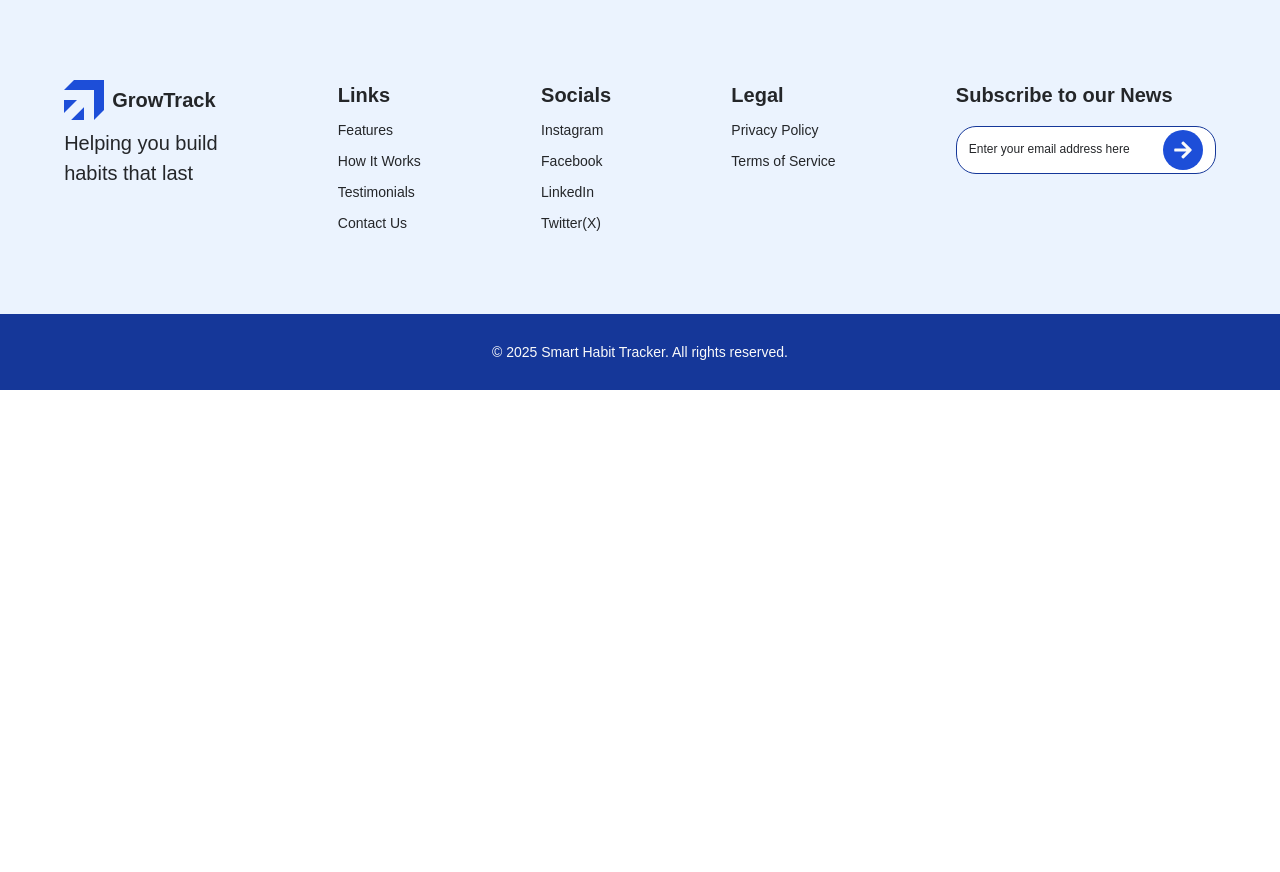
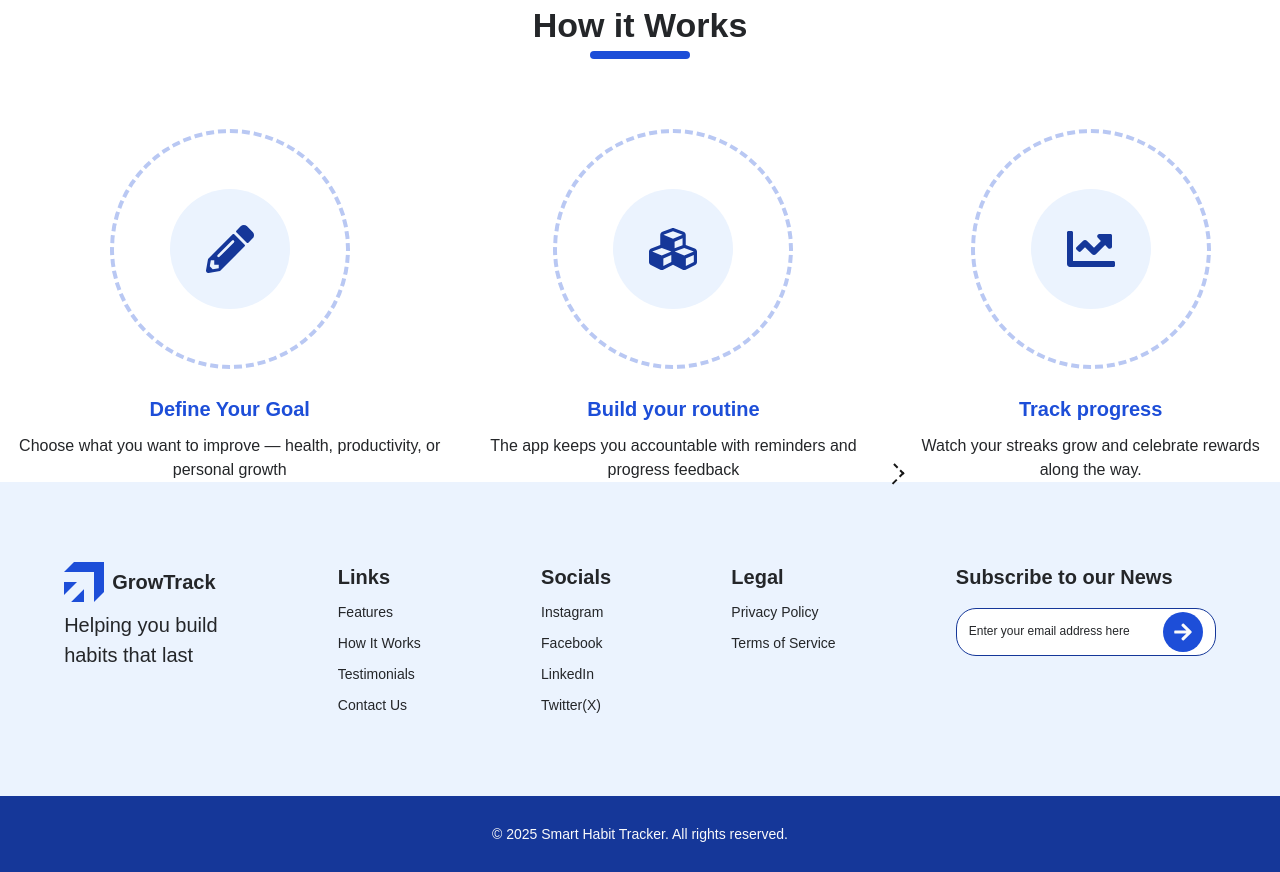
Before and after one commit to betty-19/Grow-Track, a Next.js app: page / in a window 1280 px wide. Before the commit the page ends 800 px from the top, so only its background shows below. Built offline with nearby package versions, Linux system fonts and the light colour scheme.

Commit message:
working on HowItWorks component

```diff
--- a/app/page.js
+++ b/app/page.js
@@ -1,10 +1,13 @@
+
 // import Hero from '../components/Hero';
-// import Features from '../components/Features';
+ // import Features from '../components/Features';
  import Footer from '../components/Footer';
+ import HowItWorks from '@/components/HowItWorks';
 
 export default function Home() {
   return (
     <>
+     <HowItWorks/>
       <Footer/>
     </>
   );
--- /dev/null
+++ b/components/DashedVerticalArrow.js
@@ -0,0 +1,40 @@
+// DashedVerticalArrows.js
+import React from "react";
+
+export function DashedUpArrow({ size = 24, color = "black" }) {
+  return (
+    <svg
+      width={size}
+      height={size}
+      viewBox="0 0 24 24"
+      fill="none"
+      stroke={color}
+      strokeWidth="2"
+      strokeDasharray="4 2"
+      strokeLinecap="round"
+      strokeLinejoin="round"
+    >
+      <line x1="12" y1="19" x2="12" y2="5" />          {/* vertical line */}
+      <polyline points="5 12 12 5 19 12" />             {/* arrowhead */}
+    </svg>
+  );
+}
+
+export function DashedDownArrow({ width = 230, height=56, color = "black" }) {
+  return (
+    <svg
+      width={width}
+      height={height}
+      viewBox="0 0 24 24"
+      fill="none"
+      stroke={color}
+      strokeWidth="2"
+      strokeDasharray="4 2"
+      // strokeLinecap="round"
+      strokeLinejoin="round"
+    >
+      <line x1="12" y1="0" x2="12" y2="0" />          {/* vertical line */}
+      <polyline points="5 12 12 19 19 12" />           {/* arrowhead */}
+    </svg>
+  );
+}
--- a/components/HowItWorks.js
+++ b/components/HowItWorks.js
@@ -0,0 +1,92 @@
+
+
+
+
+
+
+import { FaPencilAlt,FaCubes,FaChartLine,FaChevronUp, FaChevronDown } from "react-icons/fa";
+// import { DashedUpArrow, DashedDownArrow } from "./DashedVerticalArrow";
+import React from "react";
+//import { ArrowUp, ArrowDown } from "lucide-react";
+
+
+export default function HowItWorks(){
+    return(
+        <section >
+            <div className="flex flex-col items-center">
+                <p className="font-[700] text-[34px] text-[#242629]">How it Works</p>
+                <div className="w-[100px] h-[8px] bg-[#1D4ED8] rounded-[8px]"></div>
+            </div>
+
+            <div className="flex items-end justify-around mt-[70px]">
+                <div className="flex flex-col items-center  gap-[25px]">
+                     <div className="border-[4px] w-[240px] h-[240px] text-[#B9C8F3] border-dashed rounded-[50%] flex items-center justify-center">
+                <div className="w-[120px] h-[120px] bg-[#EBF3FE] flex items-center justify-center rounded-[50%]">
+                <FaPencilAlt className="w-[48px] h-[48px] text-[#153799]"/>
+                </div>
+
+            </div>
+             <div className="flex flex-col items-center justify-center  gap-[10px]" >
+                    <p className="font-[700] text-[20px] text-[#1D4ED8]">Define Your Goal</p>
+                    <p className="font-[400] text-[16px] text-[#242629] text-center"> Choose what you want to improve — health, productivity, or personal growth</p>
+
+                </div>
+                </div>
+
+             <div>
+                {/* <DashedDownArrow className="border-[3px] border-dashed w-[230px] h-[56px] text-[#4A71E0]"/> */}
+            </div>
+            {/* <div className="w-4 h-4 border-l-2 border-b-2 border-dashed transform rotate-45"></div> */}
+
+<div className="flex flex-col items-center  gap-[25px]">
+    <div className="border-[4px] w-[240px] h-[240px] text-[#B9C8F3] border-dashed rounded-[50%] flex items-center justify-center">
+                <div className="w-[120px] h-[120px] bg-[#EBF3FE] flex items-center justify-center rounded-[50%]">
+                <FaCubes className="w-[48px] h-[48px] text-[#153799]"/>
+                </div>
+            </div>
+            <div className="flex flex-col items-center gap-[10px]">
+                    <p className="font-[700] text-[20px] text-[#1D4ED8]">Build your routine</p>
+                    <p className="font-[400] text-[16px] text-[#242629] text-center">The app keeps you accountable with reminders and progress feedback</p>
+
+                </div>
+</div>
+
+            <div className="w-4 h-4 border-l-2 border-b-2 border-dashed transform -rotate-135"></div>
+
+
+            <div className="flex flex-col items-center gap-[25px]">
+                 <div className="border-[4px] w-[240px] h-[240px] text-[#B9C8F3] border-dashed rounded-[50%] flex items-center justify-center">
+                <div className="w-[120px] h-[120px] bg-[#EBF3FE] flex items-center justify-center rounded-[50%]">
+                <FaChartLine className="w-[48px] h-[48px] text-[#153799]"/>
+                </div>
+            </div>
+            <div className="flex flex-col items-center gap-[10px]">
+                    <p className="font-[700] text-[20px] text-[#1D4ED8]">Track progress</p>
+                    <p className="font-[400] text-[16px] text-[#242629] text-center">Watch your streaks grow and celebrate rewards along the way.</p>
+
+                </div>
+            </div>
+
+
+            </div>
+            {/* <div className="flex items-end justify-around">
+                <div className="flex flex-col items-center justify-center" >
+                    <p className="font-[700] text-[20px] text-[#1D4ED8]">Define Your Goal</p>
+                    <p className="font-[400] text-[16px] text-[#242629]"> Choose what you want to improve — health, productivity, or personal growth</p>
+
+                </div>
+                <div className="flex flex-col items-center">
+                    <p className="font-[700] text-[20px] text-[#1D4ED8]">Build your routine</p>
+                    <p className="font-[400] text-[16px] text-[#242629]">The app keeps you accountable with reminders and progress feedback</p>
+
+                </div>
+                <div className="flex flex-col items-center justify-center">
+                    <p className="font-[700] text-[20px] text-[#1D4ED8]">Track progress</p>
+                    <p className="font-[400] text-[16px] text-[#242629]">Watch your streaks grow and celebrate rewards along the way.</p>
+
+                </div>
+            </div> */}
+
+        </section>
+    )
+}
--- a/package.json
+++ b/package.json
@@ -9,6 +9,7 @@
     "lint": "eslint"
   },
   "dependencies": {
+    "lucide-react": "^0.544.0",
     "next": "15.5.3",
     "react": "19.1.0",
     "react-dom": "19.1.0",
```
Also changed, not shown: 1 other file (tests, documents, lock files or other folders).
